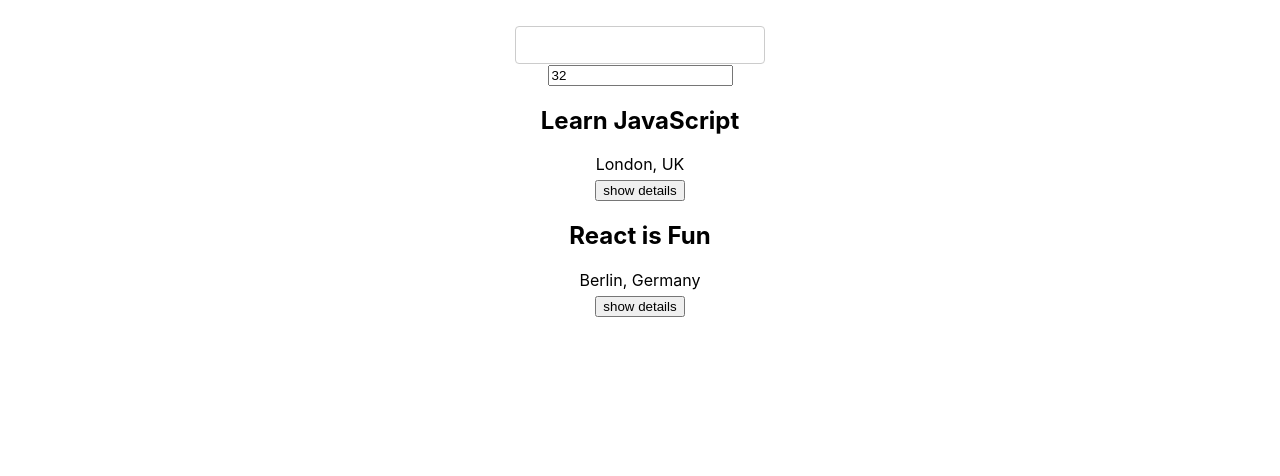
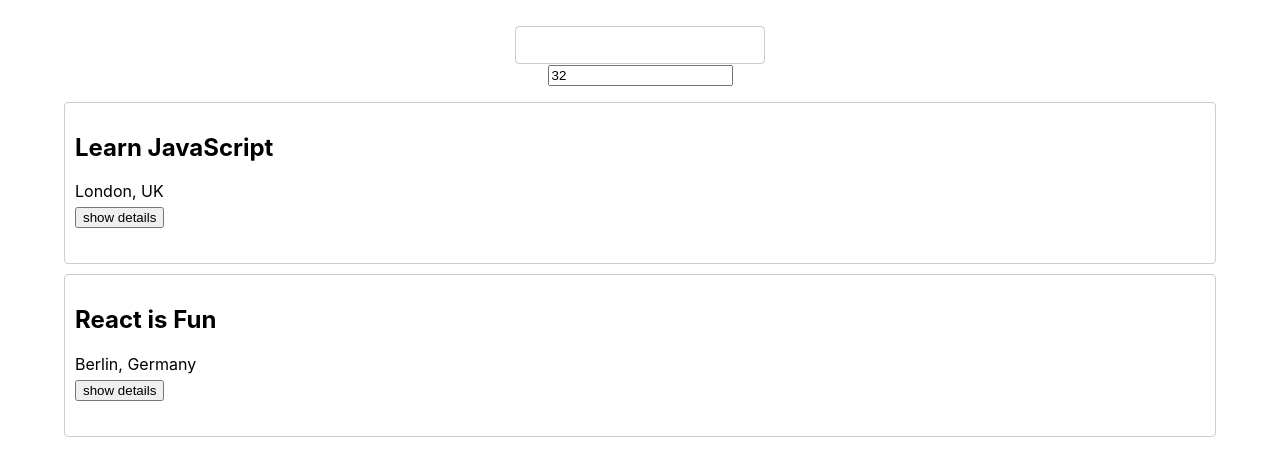
Before and after one commit to danielvonboros/meet, a React (Create React App) app: page / in a window 1280 px wide. Shown: the top 476 px of the page. Built offline with nearby package versions, Linux system fonts and the light colour scheme; a small style sheet from the web is missing.

Commit message:
Tests for Feature 1 passed
User acceptance for Feature 1 passed
src/features/filterEventsByCity.feature test passed.

```diff
--- a/src/Event.js
+++ b/src/Event.js
@@ -26,7 +26,7 @@ class Event extends React.Component {
 
     // const eventStart = moment(start.dateTime, "YYYY-MM-DD HH:mm").toDate();
     return (
-      <div>
+      <div className="event">
         <h2 className="event-title">
           {this.props.event && this.props.event.summary}
         </h2>
```
Also changed, not shown: 1 other file (tests, documents, lock files or other folders).
